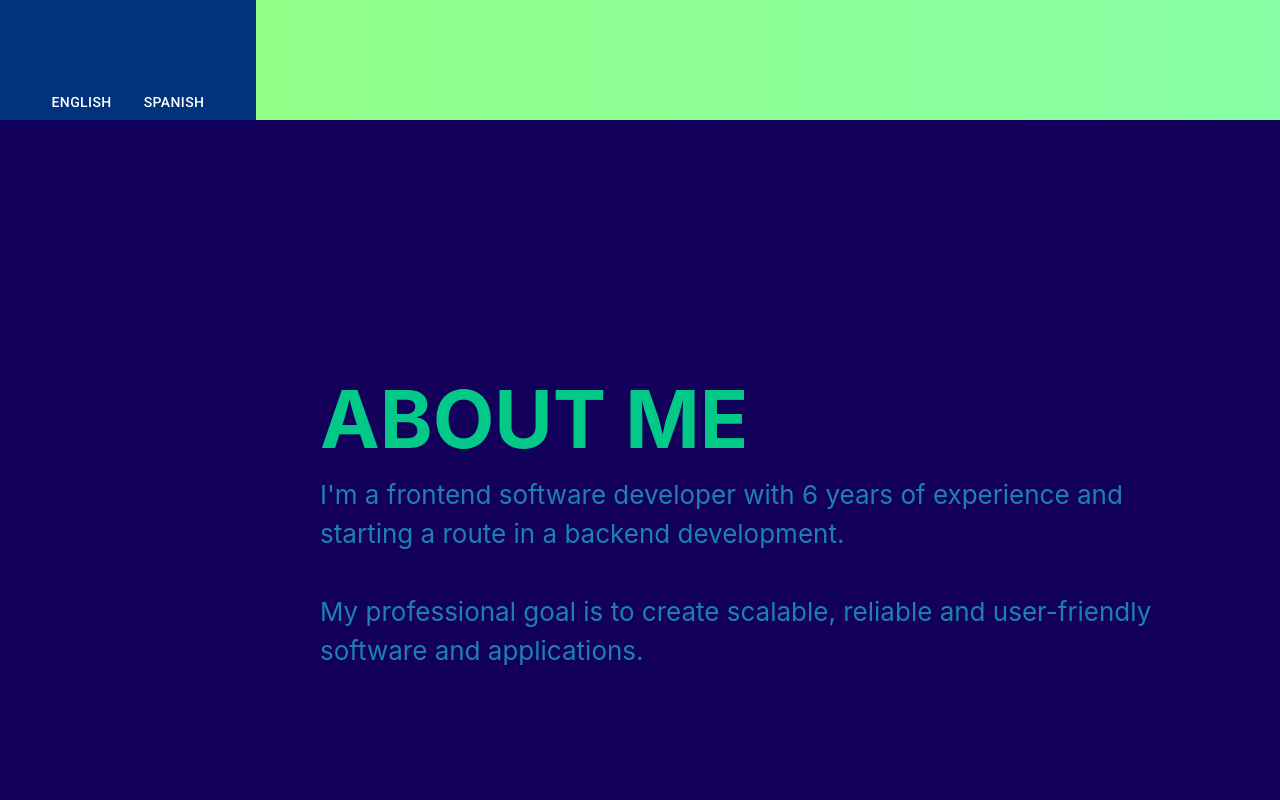
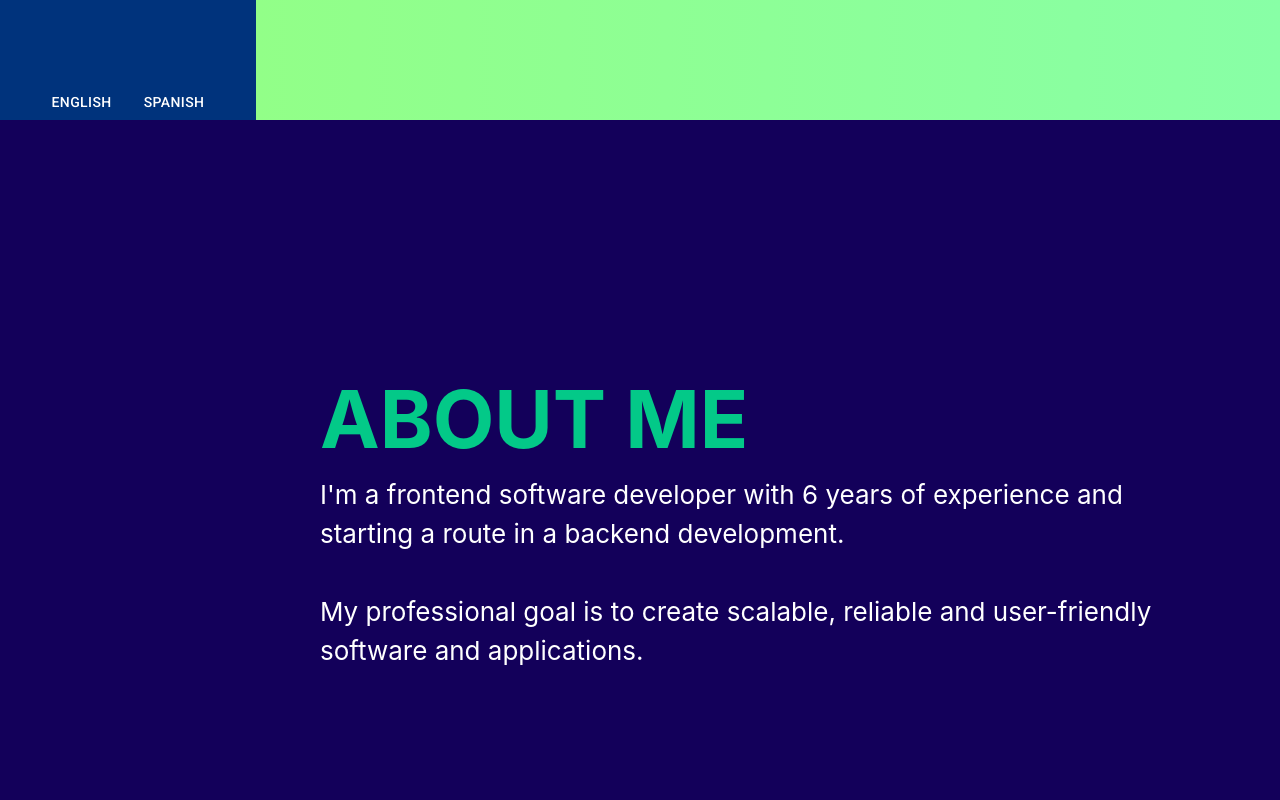
Before and after one commit to ISCCarlos/portfolio-2, a React (Create React App) app: page / in a window 1280 px wide. Shown: the part 680-1480 px from the top of the page. Built offline with nearby package versions, Linux system fonts and the light colour scheme.

Commit message:
N/A: Fix contact font color.

```diff
--- a/src/App.css
+++ b/src/App.css
@@ -7,6 +7,7 @@ body {
 .App-body {
   min-height: 100vh;
   font-size: calc(10px + 2vmin);
+  color: white;
 }
 
 .bg-primary-custom {
@@ -48,6 +49,7 @@ body {
   flex-direction: column;
   justify-content: center;
   padding: 5%;
+  color: white;
 }
 
 .page-title {
--- a/src/App.js
+++ b/src/App.js
@@ -1,3 +1,4 @@
+import { createTheme, ThemeProvider } from "@mui/material";
 import "./App.css";
 import About from "./components/About";
 import Contact from "./components/Contact";
@@ -8,7 +9,16 @@ import SideMenu from "./components/SideMenu";
 import TechStack from "./components/TechStack";
 
 function App() {
+  const themeLight = createTheme({
+    palette: {
+      text: {
+        primary: "#fafafa",
+      },
+    },
+  });
+
   return (
+    <ThemeProvider theme={themeLight}>
       <div className="App-body">
         <MenuBar />
         <SideMenu />
@@ -18,6 +28,7 @@ function App() {
         <Projects />
         <Contact />
       </div>
+    </ThemeProvider>
   );
 }
 
--- a/src/components/Contact.jsx
+++ b/src/components/Contact.jsx
@@ -17,7 +17,7 @@ const CssTextField = styled(TextField)({
     color: 'white',
   },
   '& label': {
-    color: 'white',
+    color: 'white'
   },
   '& .MuiOutlinedInput-root': {
     '& fieldset': {
@@ -30,6 +30,7 @@ const CssTextField = styled(TextField)({
     },
     '&.Mui-focused fieldset': {
       borderColor: 'white',
+      color: 'white'
     },
   },
 });
@@ -39,6 +40,12 @@ const Contact = () => {
   const [open, setOpen] = useState(false);
   const [alertSeverity, setAlertSeverity] = useState("warning");
   const [message, setMessage] = useState("");
+
+  const resetFields = () => {
+    document.getElementById("name").value = '';
+    document.getElementById("message").value = '';
+    document.getElementById("mail").value = '';
+  };
 
   const handleClose = () => {
     setOpen(false);
@@ -86,13 +93,14 @@ const Contact = () => {
           templateID,
           {
             from_name: fromName,
-            message: message,
+            phone: message,
             reply_to: replyTo,
           },
           userID
         )
         .then(() => {
           error = false;
+          resetFields();
           setAlertSeverity("success");
           setMessage("common.successMail");
           showAlert();
```
Lines whose indentation alone changed are shown as unchanged.
